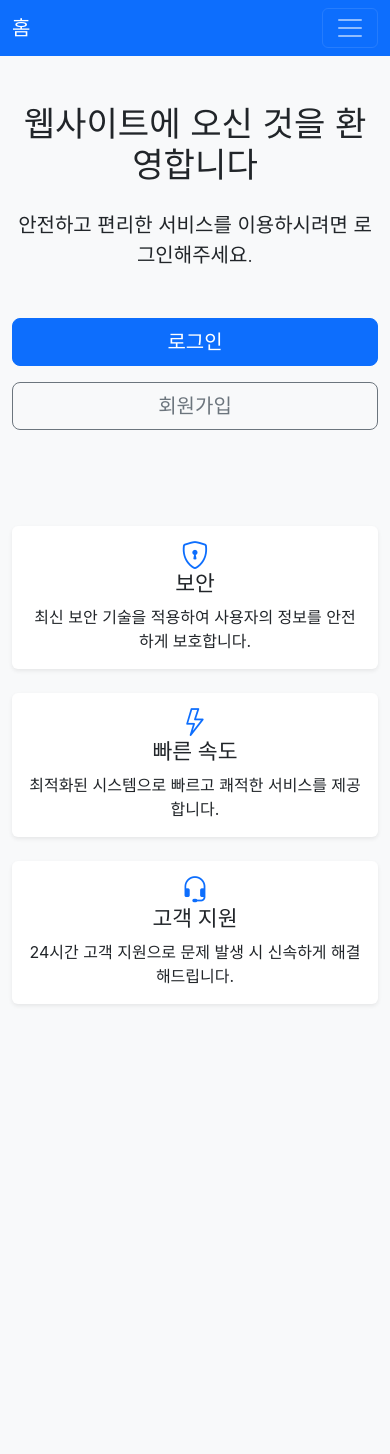
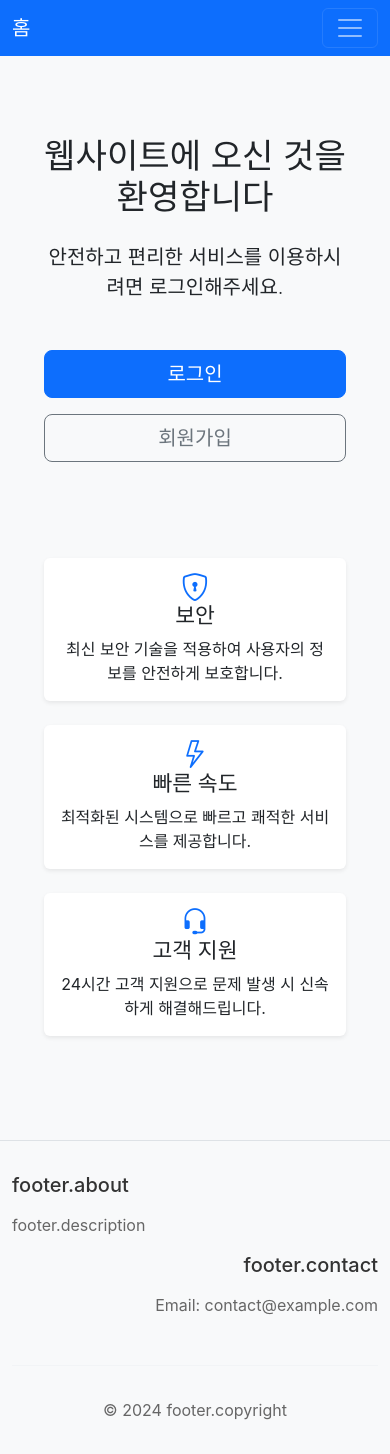
Before and after one commit to simpsonman/sm_basic_site, a Vue app: page / in a window 390 px wide. Before the commit the page ends 1076 px from the top, so only its background shows below. Built offline with nearby package versions, Linux system fonts and the light colour scheme.

Commit message:
헤더푸터컴퍼넌트분리

```diff
--- a/src/App.vue
+++ b/src/App.vue
@@ -1,69 +1,16 @@
 <template>
-  <div>
-    <nav class="navbar navbar-expand-lg navbar-dark bg-primary">
-      <div class="container-fluid">
-        <a class="navbar-brand" href="#">{{ $t("common.home") }}</a>
-        <button
-          class="navbar-toggler"
-          type="button"
-          data-bs-toggle="collapse"
-          data-bs-target="#navbarNav"
-          aria-controls="navbarNav"
-          aria-expanded="false"
-          aria-label="Toggle navigation"
-        >
-          <span class="navbar-toggler-icon"></span>
-        </button>
-        <div class="collapse navbar-collapse" id="navbarNav">
-          <ul class="navbar-nav me-auto">
-            <li class="nav-item">
-              <a class="nav-link" href="/"> {{ $t("common.home") }} </a>
-            </li>
-            <li class="nav-item">
-              <a class="nav-link" href="/auth/login"> {{ $t("common.login") }} </a>
-            </li>
-          </ul>
-          <div class="nav-item dropdown">
-            <button
-              class="btn btn-primary dropdown-toggle"
-              type="button"
-              id="languageDropdown"
-              data-bs-toggle="dropdown"
-              aria-expanded="false"
-            >
-              Language
-            </button>
-            <ul class="dropdown-menu dropdown-menu-end" aria-labelledby="languageDropdown">
-              <li>
-                <a class="dropdown-item" href="#" @click="changeLocale('ko')">한국어</a>
-              </li>
-              <li>
-                <a class="dropdown-item" href="#" @click="changeLocale('en')">English</a>
-              </li>
-            </ul>
-          </div>
-        </div>
-      </div>
-    </nav>
-
-    <main class="container-fluid p-0">
-      <router-view></router-view>
-    </main>
-  </div>
+  <Layout>
+    <router-view></router-view>
+  </Layout>
 </template>
 
 <script setup lang="ts">
-import { useI18n } from "vue-i18n";
-
-const { locale } = useI18n();
-
-const changeLocale = (lang: string) => {
-  locale.value = lang;
-};
+import Layout from "./components/layout/Layout.vue";
 </script>
 
 <style>
-html, body {
+html,
+body {
   margin: 0;
   padding: 0;
   min-height: 100vh;
--- /dev/null
+++ b/src/components/layout/Footer.vue
@@ -0,0 +1,52 @@
+<template>
+  <footer class="footer">
+    <div class="footer-content">
+      <div class="container">
+        <div class="row">
+          <div class="col-md-6">
+            <h5>{{ $t("footer.about") }}</h5>
+            <p>{{ $t("footer.description") }}</p>
+          </div>
+          <div class="col-md-6 text-end">
+            <h5>{{ $t("footer.contact") }}</h5>
+            <p>Email: contact@example.com</p>
+          </div>
+        </div>
+        <hr />
+        <div class="text-center">
+          <p class="mb-0">
+            © {{ new Date().getFullYear() }} {{ $t("footer.copyright") }}
+          </p>
+        </div>
+      </div>
+    </div>
+  </footer>
+</template>
+
+<style scoped>
+.footer {
+  background-color: #f8f9fa;
+  border-top: 1px solid #dee2e6;
+  padding: 2rem 0;
+  margin-top: auto;
+}
+
+.footer-content {
+  max-width: 1200px;
+  margin: 0 auto;
+}
+
+h5 {
+  color: #333;
+  margin-bottom: 1rem;
+}
+
+p {
+  color: #666;
+}
+
+hr {
+  margin: 2rem 0;
+  border-color: #dee2e6;
+}
+</style>
--- /dev/null
+++ b/src/components/layout/Header.vue
@@ -0,0 +1,68 @@
+<template>
+  <nav class="navbar navbar-expand-lg navbar-dark bg-primary">
+    <div class="container-fluid">
+      <a class="navbar-brand" href="#">{{ $t("common.home") }}</a>
+      <button
+        class="navbar-toggler"
+        type="button"
+        data-bs-toggle="collapse"
+        data-bs-target="#navbarNav"
+        aria-controls="navbarNav"
+        aria-expanded="false"
+        aria-label="Toggle navigation"
+      >
+        <span class="navbar-toggler-icon"></span>
+      </button>
+      <div class="collapse navbar-collapse" id="navbarNav">
+        <ul class="navbar-nav me-auto">
+          <li class="nav-item">
+            <router-link class="nav-link" to="/">
+              {{ $t("common.home") }}
+            </router-link>
+          </li>
+          <li class="nav-item">
+            <router-link class="nav-link" to="/auth/login">
+              {{ $t("common.login") }}
+            </router-link>
+          </li>
+        </ul>
+        <div class="nav-item dropdown">
+          <button
+            class="btn btn-primary dropdown-toggle"
+            type="button"
+            id="languageDropdown"
+            data-bs-toggle="dropdown"
+            aria-expanded="false"
+          >
+            Language
+          </button>
+          <ul
+            class="dropdown-menu dropdown-menu-end"
+            aria-labelledby="languageDropdown"
+          >
+            <li>
+              <a class="dropdown-item" href="#" @click="changeLocale('ko')"
+                >한국어</a
+              >
+            </li>
+            <li>
+              <a class="dropdown-item" href="#" @click="changeLocale('en')"
+                >English</a
+              >
+            </li>
+          </ul>
+        </div>
+      </div>
+    </div>
+  </nav>
+</template>
+
+<script setup lang="ts">
+import { useI18n } from "vue-i18n";
+
+const { locale } = useI18n();
+
+const changeLocale = (lang: string) => {
+  locale.value = lang;
+};
+</script>
--- /dev/null
+++ b/src/components/layout/Layout.vue
@@ -0,0 +1,31 @@
+<template>
+  <div class="layout">
+    <Header />
+    <main class="main-content">
+      <slot></slot>
+    </main>
+    <Footer />
+  </div>
+</template>
+
+<script setup lang="ts">
+import Header from "./Header.vue";
+import Footer from "./Footer.vue";
+</script>
+
+<style scoped>
+.layout {
+  min-height: 100vh;
+  display: flex;
+  flex-direction: column;
+}
+
+.main-content {
+  flex: 1;
+  padding: 2rem;
+  max-width: 1200px;
+  margin: 0 auto;
+  width: 100%;
+  box-sizing: border-box;
+}
+</style>
```
